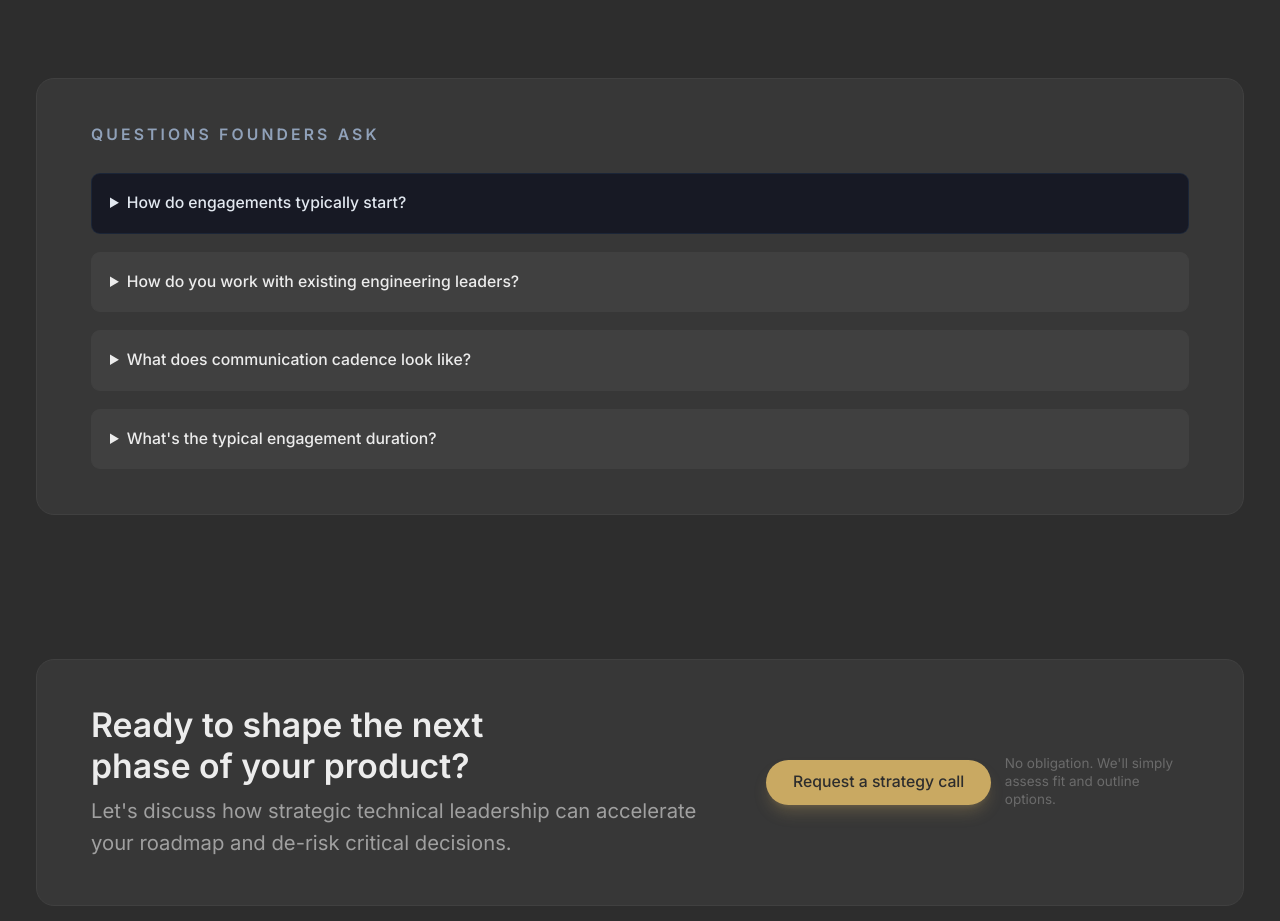
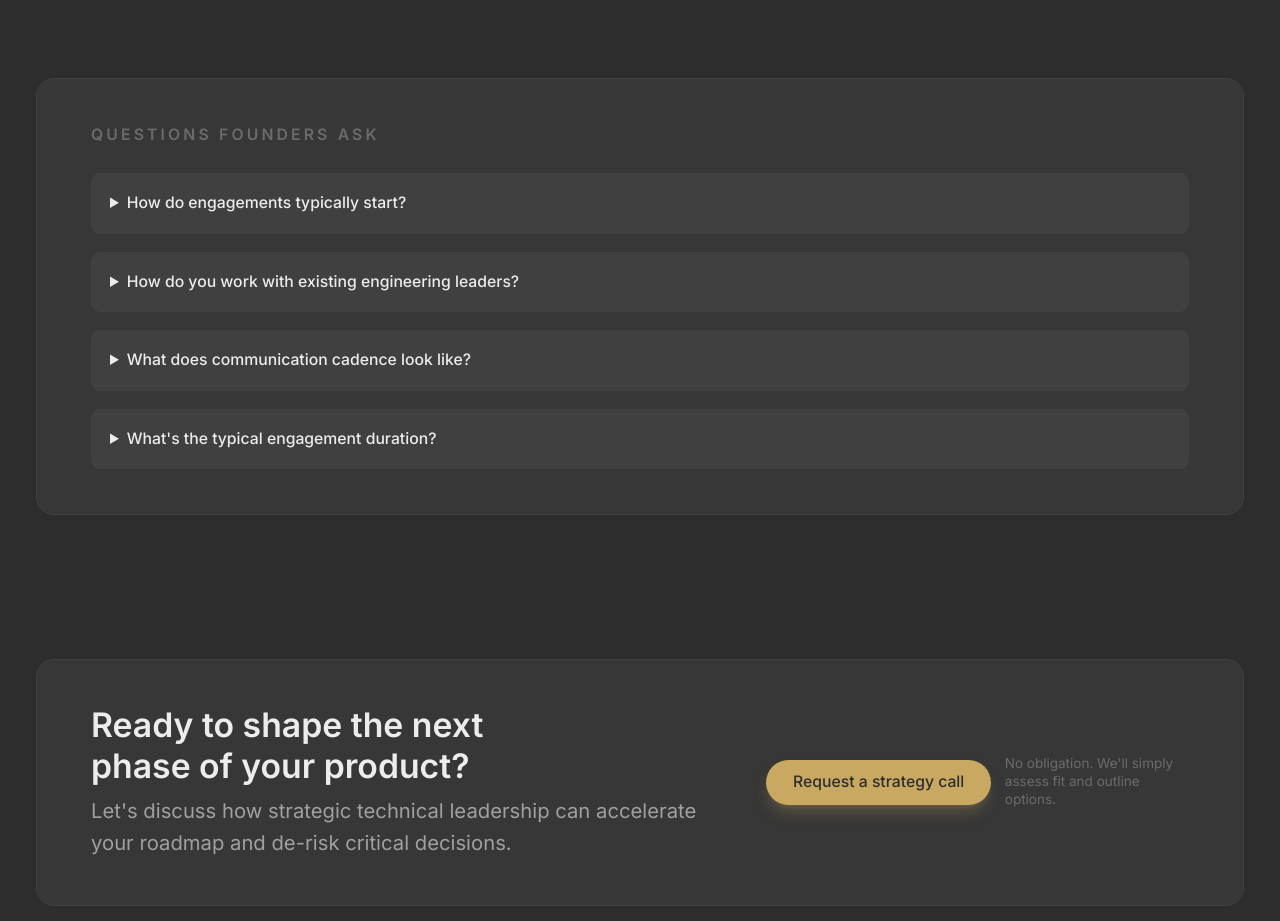
Before and after one commit to TheSpaceFox/adrianbarkus-website, a Next.js app: page / in a window 1280 px wide. Shown: the part 4360-5281 px from the top of the page. Built offline with nearby package versions, Linux system fonts and the light colour scheme; no server answers.

Commit message:
fix: update remaining FAQ item to use theme colors

```diff
--- a/components/sections/FAQ.tsx
+++ b/components/sections/FAQ.tsx
@@ -17,15 +17,15 @@ export function FAQ({ className }: FAQProps) {
         transition={{ duration: 0.6, ease: 'easeOut' }}
         className="space-y-4"
       >
-        <h2 className="text-sm font-semibold uppercase tracking-[0.2em] text-slate-400">
+        <h2 className="text-sm font-semibold uppercase tracking-[0.2em] text-foreground-tertiary">
           QUESTIONS FOUNDERS ASK
         </h2>
         <div className="mt-6 space-y-4">
-          <details className="group rounded-lg border border-slate-800/80 bg-slate-950/60 p-4">
-            <summary className="cursor-pointer text-sm font-medium text-slate-200 hover:text-slate-50">
+          <details className="group rounded-lg border border-border bg-surface-elevated p-4">
+            <summary className="cursor-pointer text-sm font-medium text-foreground hover:text-primary transition-colors">
               How do engagements typically start?
             </summary>
-            <p className="mt-3 text-sm leading-relaxed text-slate-300">
+            <p className="mt-3 text-sm leading-relaxed text-foreground-secondary" style={{ lineHeight: '1.6' }}>
               Most engagements begin with a strategy call to understand your situation,
               challenges, and goals. From there, we define a focused initial project or
               advisory scope. This could be an architecture review, a specific build
```
